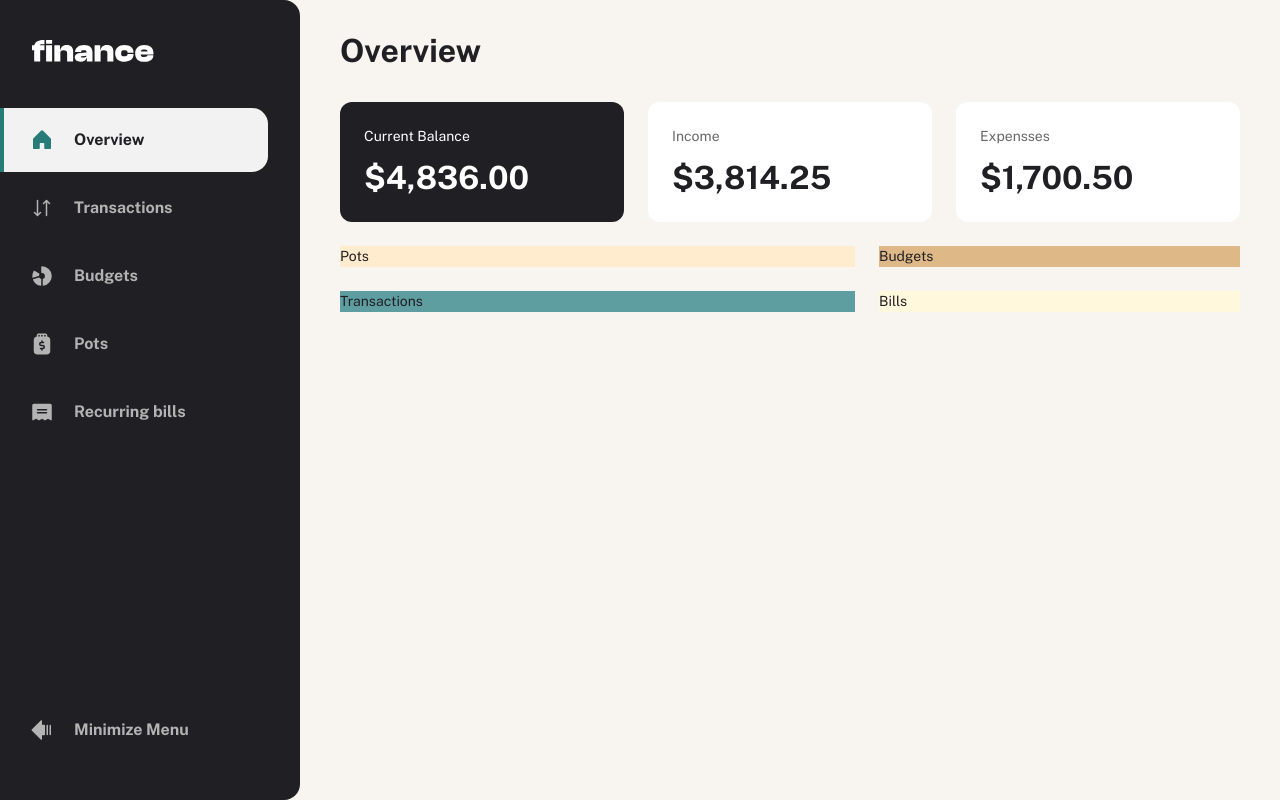
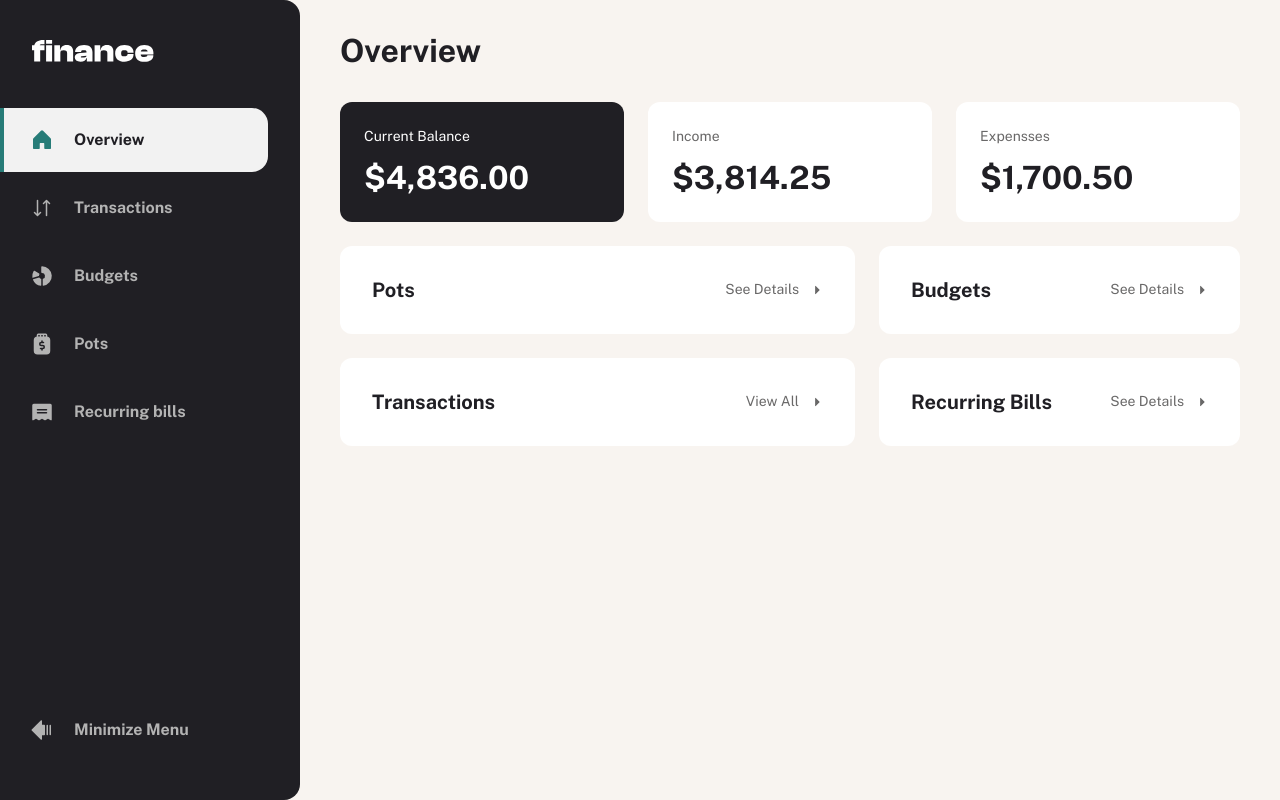
Before and after one commit to pjevic/personal-finance-app, a Next.js app: page / in a window 1280 px wide. Built offline with nearby package versions, Linux system fonts and the light colour scheme.

Commit message:
Overview: BoxDetails

```diff
--- a/src/app/page.js
+++ b/src/app/page.js
@@ -1,6 +1,7 @@
 /** @format */
 
 import Box from "@/feature/Box";
+import BoxDetails from "@/feature/BoxDetails";
 
 import { balance } from "../data/data.json";
 
@@ -10,6 +11,7 @@ export default function Page() {
   return (
     <div className={style.overview}>
       <h1 className={style.heading}>Overview</h1>
+
       <div className={style.container}>
         <div className={style.balance}>
           <Box title="Current Balance" sum={balance.current} focus={true} />
@@ -21,10 +23,19 @@ export default function Page() {
           <Box title="Expensses" sum={balance.expenses} />
         </div>
 
-        <div className={style.pots}>Pots</div>
-        <div className={style.budgets}>Budgets</div>
-        <div className={style.transactions}>Transactions</div>
-        <div className={style.bills}>Bills</div>
+        <div className={style.pots}>
+          <BoxDetails title="Pots" to="/pots" />
+        </div>
+
+        <div className={style.budgets}>
+          <BoxDetails title="Budgets" to="/budgets" />
+        </div>
+        <div className={style.transactions}>
+          <BoxDetails title="Transactions" link="View All" to="/transactions" />
+        </div>
+        <div className={style.bills}>
+          <BoxDetails title="Recurring Bills" to="/recurring-bills" />
+        </div>
       </div>
     </div>
   );
--- a/src/app/page.module.scss
+++ b/src/app/page.module.scss
@@ -30,22 +30,18 @@
     }
 
     .pots {
-      background-color: blanchedalmond;
       grid-column: 1/8;
     }
 
     .budgets {
-      background-color: burlywood;
       grid-column: 8/-1;
     }
 
     .transactions {
-      background-color: cadetblue;
       grid-column: 1/8;
     }
 
     .bills {
-      background-color: cornsilk;
       grid-column: 8/-1;
     }
   }
--- /dev/null
+++ b/src/feature/BoxDetails.jsx
@@ -0,0 +1,27 @@
+/** @format */
+
+import Link from "next/link";
+
+import { CaretDown } from "@phosphor-icons/react/dist/ssr";
+
+import style from "./BoxDetails.module.scss";
+
+function BoxDetails({ children, title, link = "See Details", to }) {
+  return (
+    <div className={style.box}>
+      <div className={style.line}>
+        <h3 className={style.title}>{title}</h3>
+        {to && (
+          <Link href={to} className={style.link}>
+            <span>{link}</span>
+            <CaretDown size="1.2rem" weight="fill" className={style.icon} />
+          </Link>
+        )}
+      </div>
+
+      {children}
+    </div>
+  );
+}
+
+export default BoxDetails;
--- /dev/null
+++ b/src/feature/BoxDetails.module.scss
@@ -0,0 +1,29 @@
+/** @format */
+
+@use "../styles/abstracts/variables.scss" as var;
+@use "../styles/abstracts/mixins.scss" as mix;
+
+.box {
+  background-color: var.$color-white;
+  padding: 3.2rem;
+  border-radius: 1.2rem;
+
+  .line {
+    @include mix.flex(null, null, space-between);
+
+    .title {
+      color: var.$color-gray-900;
+      @include mix.textPreset(2);
+    }
+
+    .link {
+      @include mix.flex();
+      color: var.$color-gray-500;
+
+      .icon {
+        transform: rotate(-90deg);
+        margin-left: 1.2rem;
+      }
+    }
+  }
+}
--- a/src/styles/base/base.scss
+++ b/src/styles/base/base.scss
@@ -19,6 +19,12 @@ body {
   background-color: var.$color-primary-beige-100;
 }
 
+a {
+  text-decoration: none;
+  color: inherit;
+  cursor: pointer;
+}
+
 button {
   all: unset;
   cursor: pointer;
```
